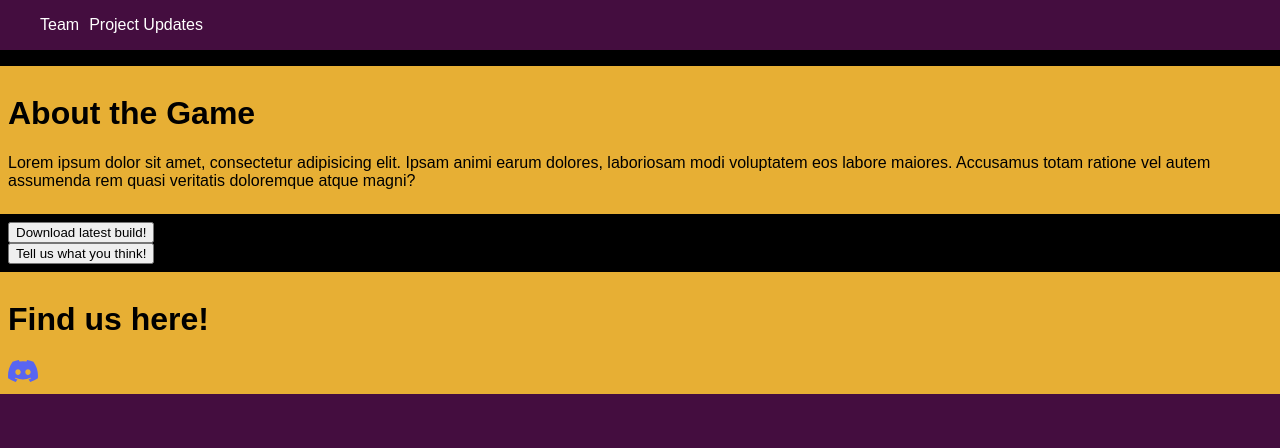
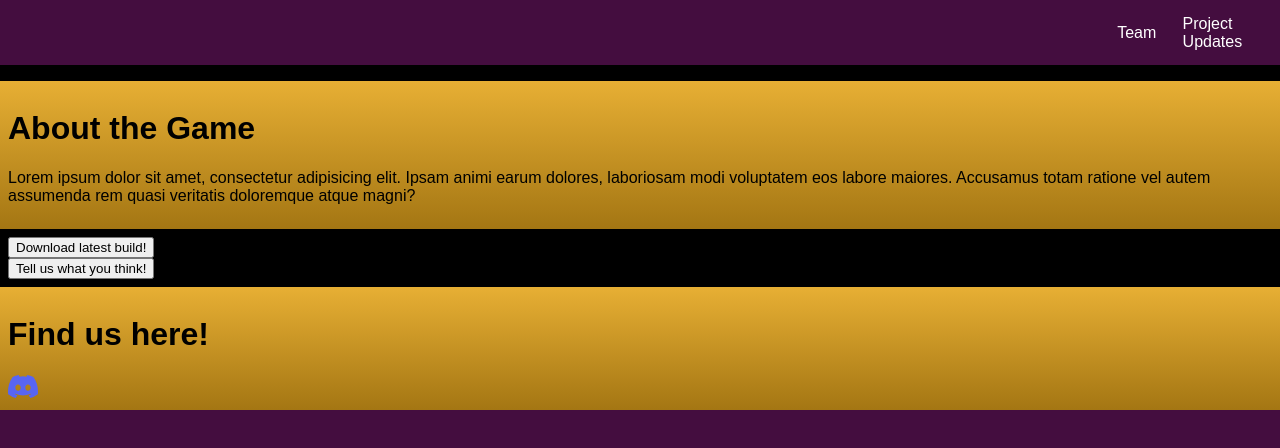
Before and after one commit to Coming-Calamity-Studio/vessyl-site, a plain HTML site: page index.html in a window 1280 px wide. Drawn offline with Linux system fonts and the light colour scheme.

Commit message:
Navbar update

```diff
--- a/css/style.css
+++ b/css/style.css
@@ -28,7 +28,7 @@ body{
 }
 
 .color-accent-gold{
-    background-color: #e7af34;
+    background:linear-gradient(#e7af34, #a47613);
 }
 
 .color-accent-purple{
@@ -38,7 +38,7 @@ body{
 
 #navbar{
     display:flex;
-    width: 100%;
+    justify-content: flex-end;
 }
 
 #internal-team{
@@ -55,10 +55,22 @@ body{
     flex-direction: row;
     justify-content: flex-end;
     gap: 10px;
+    margin: 0;
 }
 
 #navbar ul li {
+    border-radius: 5px;
+    padding:4% 5%;
+    display:flex;
+    flex-direction: column;
+    justify-content: center;
+    flex-wrap: nowrap;
+    transition: background-color 0.3s ease-in-out;
+}
 
+
+#navbar ul li:hover {
+    background-color: #bc24b0;
 }
 
 .icon{
--- a/index.html
+++ b/index.html
@@ -7,7 +7,7 @@
     </head>
     <body>
         <div class="site-container">
-            <div id="navbar" class="color-accent-purple">
+            <div id="navbar" class="padded-body color-accent-purple">
                 <ul>
                     <li><a class="undecorated" href="team.html">Team</a></li>
                     <li><a class="undecorated" href="report.html">Project Updates</a></li>
```
